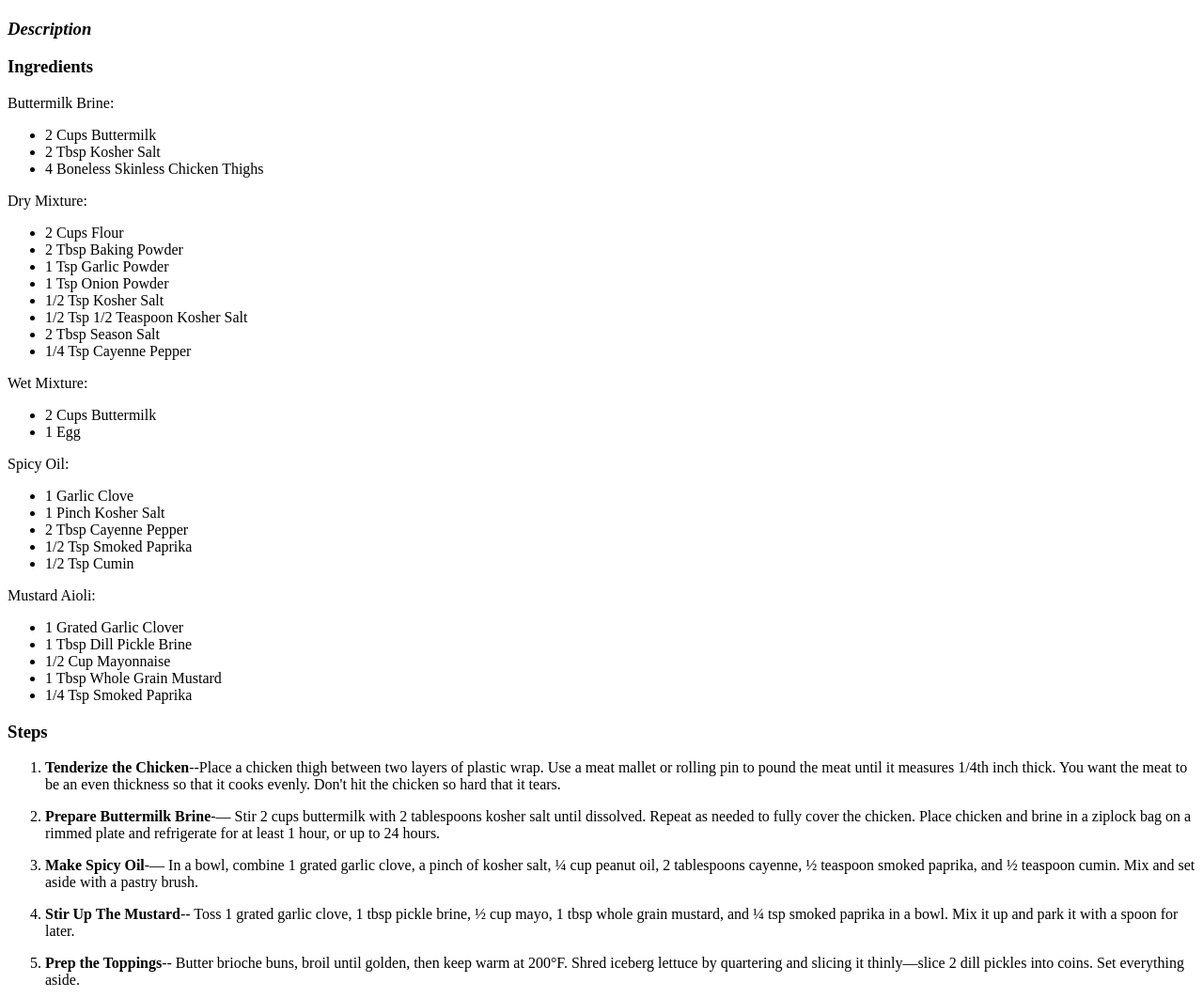
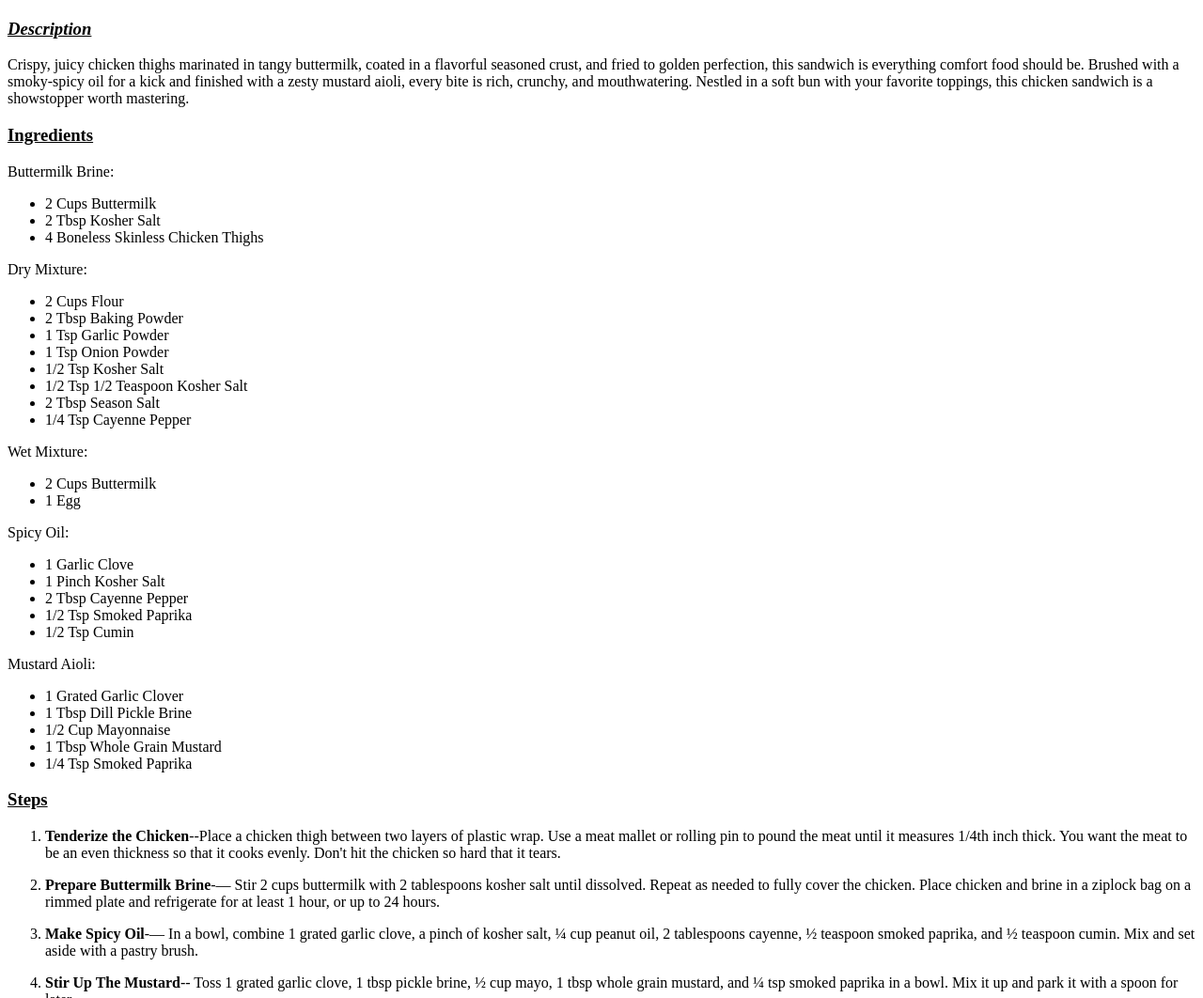
Before and after one commit to XavianM/odin-recipes, a plain HTML site: page recipes/chicken-sandwich.html in a window 1280 px wide. Shown: the part 583-1645 px from the top of the page at 94% size. Drawn offline with Linux system fonts and the light colour scheme.

Commit message:
Finished Chicken Sandwich section & Starting Chicken Parm Pasta

```diff
--- a/recipes/chicken-sandwich.html
+++ b/recipes/chicken-sandwich.html
@@ -9,9 +9,13 @@
     <body>
         <h1>Fried Chicken</h1>
         <img length=400 width= 400 alt="Fried Chicken Sandwich" src="../images/fried-chicken-sandwich.webp">
-        <h3><em>Description</em></h3>
+        <h3><u><em>Description</em></u></h3>
+        <p>Crispy, juicy chicken thighs marinated in tangy buttermilk, coated in a flavorful seasoned crust,
+            and fried to golden perfection, this sandwich is everything comfort food should be. Brushed with a
+            smoky-spicy oil for a kick and finished with a zesty mustard aioli, every bite is rich, crunchy, and
+            mouthwatering. Nestled in a soft bun with your favorite toppings, this chicken sandwich is a showstopper worth mastering.</p>
 
-        <h3>Ingredients</h3>
+        <h3><u>Ingredients</u></h3>
         <p>Buttermilk Brine:</p>
         <ul>
            <li>2 Cups Buttermilk</li>
@@ -55,7 +59,7 @@
             <li>1/4 Tsp Smoked Paprika</li>
        </ul>
 
-       <h3>Steps</h3>
+       <h3><u>Steps</u></h3>
        <ol>
         <li>
             <strong>Tenderize the Chicken</strong>--Place a chicken thigh between two layers of plastic wrap.
```
Also changed, not shown: recipes/pasta.html (added), 1 other file.
